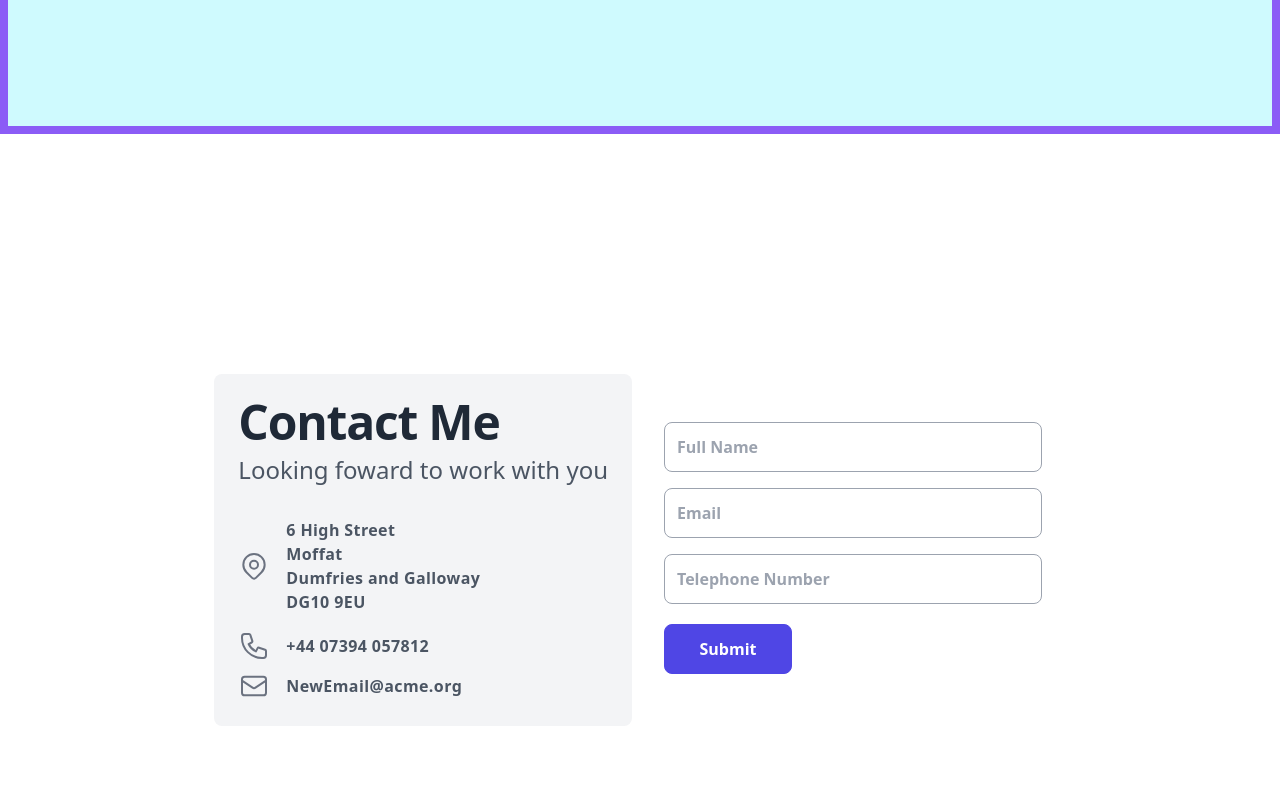
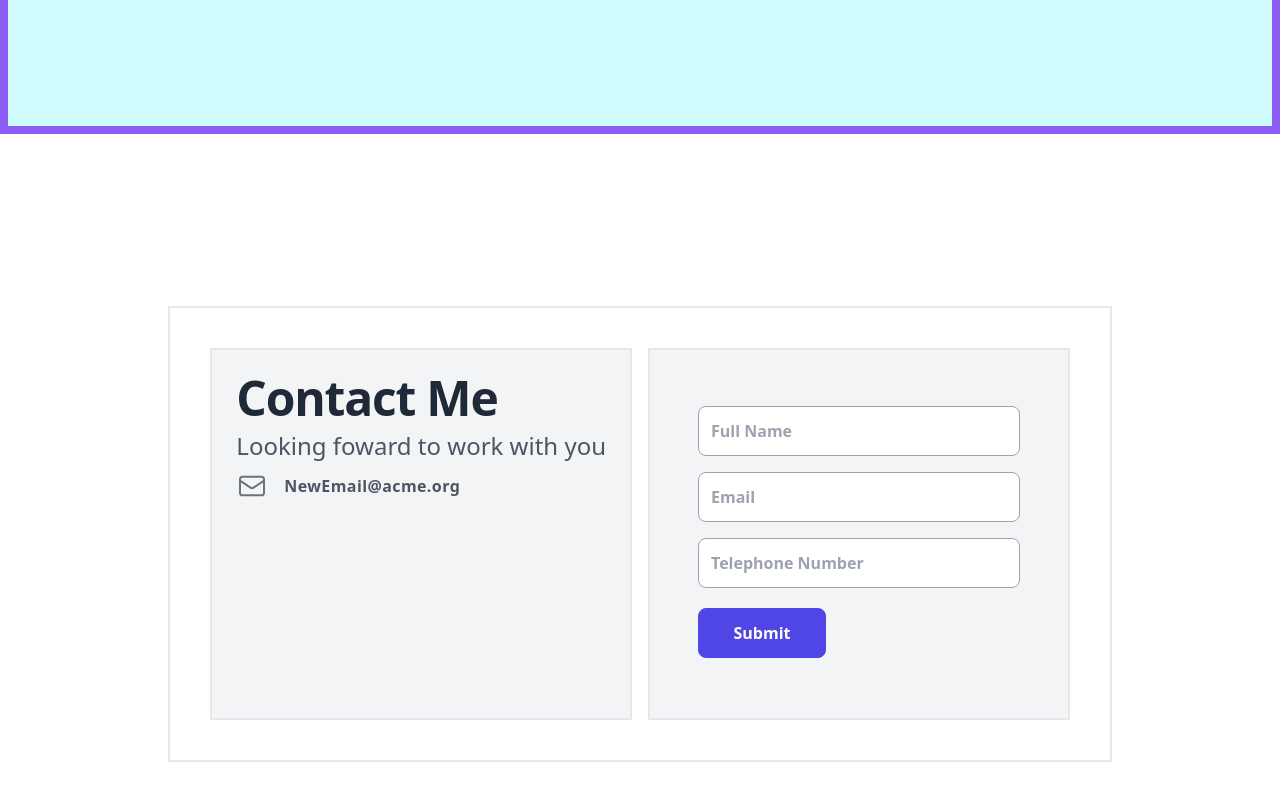
Before and after one commit to Hippiengypsy/personal-webpage-react-next, a Next.js app: page /developer in a window 1280 px wide. Shown: the part 3146-3946 px from the top of the page. Built offline with nearby package versions, Linux system fonts and the light colour scheme.

Commit message:
[Fix] change the bow style based on contact section

```diff
--- a/components/common/box/ContentsBox.tsx
+++ b/components/common/box/ContentsBox.tsx
@@ -1,18 +1,18 @@
-import React from 'react'
-import clsx from "clsx";
+// import React from 'react'
+// import clsx from "clsx";
 
-type ContentsBoxProps = {
-  readonly children?: React.ReactNode;
-  readonly className?: React.ReactNode;
-}
+// type ContentsBoxProps = {
+//   readonly children?: React.ReactNode;
+//   readonly className?: React.ReactNode;
+// }
 
-const ContentsBox = (props: ContentsBoxProps) => {
-    const { children, className } = props
-  return (
-    <div className={clsx('border-2 mx-20 my-40 h-1/2 overflow-auto ', className)}>
-        {children}
-    </div>
-  )
-}
+// const ContentsBox = (props: ContentsBoxProps) => {
+//     const { children, className } = props
+//   return (
+//     <div className={clsx('text-4xl sm:text-5xl text-gray-800 dark:text-white font-extrabold tracking-tight', className)}>
+//         {children}
+//     </div>
+//   )
+// }
 
-export default ContentsBox;
+// export default ContentsBox;
--- a/components/common/box/Grid2Box.tsx
+++ b/components/common/box/Grid2Box.tsx
@@ -9,7 +9,7 @@ type Grid2BoxProps = {
 const Grid2Box = (props: Grid2BoxProps) => {
     const { children, className } = props
   return (
-    <div className={clsx('border-2 grid grid-cols-2 line min-w-full', className)}>
+    <div className={clsx('grid grid-cols-1 max-w-6xl my-auto sm:p-6 md:grid-cols-2 lg:p-8 border-2', className)}>
         {children}
     </div>
   )
--- a/components/common/box/ItemBox.tsx
+++ b/components/common/box/ItemBox.tsx
@@ -9,7 +9,7 @@ type ItemBoxProps = {
 const ItemBox = (props: ItemBoxProps) => {
     const { children, className } = props
   return (
-    <div className={clsx('border-2 overflow-auto ', className)}>
+    <div className={clsx('p-6 m-2 bg-gray-100 dark:bg-gray-800 border-2 ', className)}>
         {children}
     </div>
   )
--- a/components/common/box/SectionBox.tsx
+++ b/components/common/box/SectionBox.tsx
@@ -9,10 +9,12 @@ type SectionBoxProps = {
 const SectionBox = (props: SectionBoxProps) => {
     const { children, className } = props
   return (
-    <div className={clsx('h-screen bg-gray-900 border-violet-500 border-4 hover:bg-slate-500 flex justify-between', className)}>
+    <div className={clsx('relative flex items-top justify-center min-h-screen bg-white dark:bg-gray-900 ', className)}>
         {children}
     </div>
   )
 }
 
 export default SectionBox;
+
+// sm:items-center sm:pt-0
--- a/components/common/contact/Contact.tsx
+++ b/components/common/contact/Contact.tsx
@@ -1,45 +1,23 @@
 import React from 'react'
 import { Element } from 'react-scroll';
+import Grid2Box from '../box/Grid2Box';
+import ItemBox from '../box/ItemBox';
+import SectionBox from '../box/SectionBox';
 
 type Props = {}
 
 const Contact = (props: Props) => {
   return (
-    <Element name='contact' className="h-screen">
-        <div className="relative flex items-top justify-center min-h-screen bg-white dark:bg-gray-900 sm:items-center sm:pt-0">
-            <div className="max-w-6xl mx-auto sm:px-6 lg:px-8">
-                <div className="mt-8 overflow-hidden">
-                    <div className="grid grid-cols-1 md:grid-cols-2">
-                        <div className="p-6 mr-2 bg-gray-100 dark:bg-gray-800 sm:rounded-lg">
+    <Element name='contact'>
+        <SectionBox>
+            <Grid2Box>
+                <ItemBox>
                     <h1 className="text-4xl sm:text-5xl text-gray-800 dark:text-white font-extrabold tracking-tight">
                         Contact Me
                     </h1>
                     <p className="text-normal text-lg sm:text-2xl font-medium text-gray-600 dark:text-gray-400 mt-2">
                         Looking foward to work with you
                     </p>
-
-                            <div className="flex items-center mt-8 text-gray-600 dark:text-gray-400">
-                                <svg fill="none" stroke="currentColor" strokeLinecap="round" strokeLinejoin="round" strokeWidth="1.5" viewBox="0 0 24 24" className="w-8 h-8 text-gray-500">
-                                    <path strokeLinecap="round" strokeLinejoin="round" strokeWidth="1.5" d="M17.657 16.657L13.414 20.9a1.998 1.998 0 01-2.827 0l-4.244-4.243a8 8 0 1111.314 0z"/>
-                                    <path strokeLinecap="round" strokeLinejoin="round" strokeWidth="1.5" d="M15 11a3 3 0 11-6 0 3 3 0 016 0z"/>
-                                </svg>
-                                <div className="ml-4 text-md tracking-wide font-semibold w-60">
-                                    <div>6 High Street</div>
-                                    <div>Moffat</div>
-                                    <div>Dumfries and Galloway</div>
-                                    <div>DG10 9EU</div>
-                                </div>
-                            </div>
-
-                            <div className="flex items-center mt-4 text-gray-600 dark:text-gray-400">
-                                <svg fill="none" stroke="currentColor" strokeLinecap="round" strokeLinejoin="round" strokeWidth="1.5" viewBox="0 0 24 24" className="w-8 h-8 text-gray-500">
-                                    <path strokeLinecap="round" strokeLinejoin="round" strokeWidth="1.5" d="M3 5a2 2 0 012-2h3.28a1 1 0 01.948.684l1.498 4.493a1 1 0 01-.502 1.21l-2.257 1.13a11.042 11.042 0 005.516 5.516l1.13-2.257a1 1 0 011.21-.502l4.493 1.498a1 1 0 01.684.949V19a2 2 0 01-2 2h-1C9.716 21 3 14.284 3 6V5z"/>
-                                </svg>
-                                <div className="ml-4 text-md tracking-wide font-semibold w-40">
-                                    +44 07394 057812
-                                </div>
-                            </div>
-
                     <div className="flex items-center mt-2 text-gray-600 dark:text-gray-400">
                         <svg fill="none" stroke="currentColor" strokeLinecap="round" strokeLinejoin="round" strokeWidth="1.5" viewBox="0 0 24 24" className="w-8 h-8 text-gray-500">
                             <path strokeLinecap="round" strokeLinejoin="round" strokeWidth="1.5" d="M3 8l7.89 5.26a2 2 0 002.22 0L21 8M5 19h14a2 2 0 002-2V7a2 2 0 00-2-2H5a2 2 0 00-2 2v10a2 2 0 002 2z"/>
@@ -48,8 +26,8 @@ const Contact = (props: Props) => {
                             NewEmail@acme.org
                         </div>
                     </div>
-                        </div>
-
+                </ItemBox>
+                <ItemBox className=''>
                     <form className="p-6 flex flex-col justify-center">
                         <div className="flex flex-col my-1">
                             <label htmlFor="name" className="hidden">Full Name</label>
@@ -70,10 +48,9 @@ const Contact = (props: Props) => {
                             Submit
                         </button>
                     </form>
-                    </div>
-                </div>
-            </div>
-        </div>
+                </ItemBox>
+            </Grid2Box>
+        </SectionBox>
     </Element>
   )
 }
```
Lines whose indentation alone changed are shown as unchanged.
